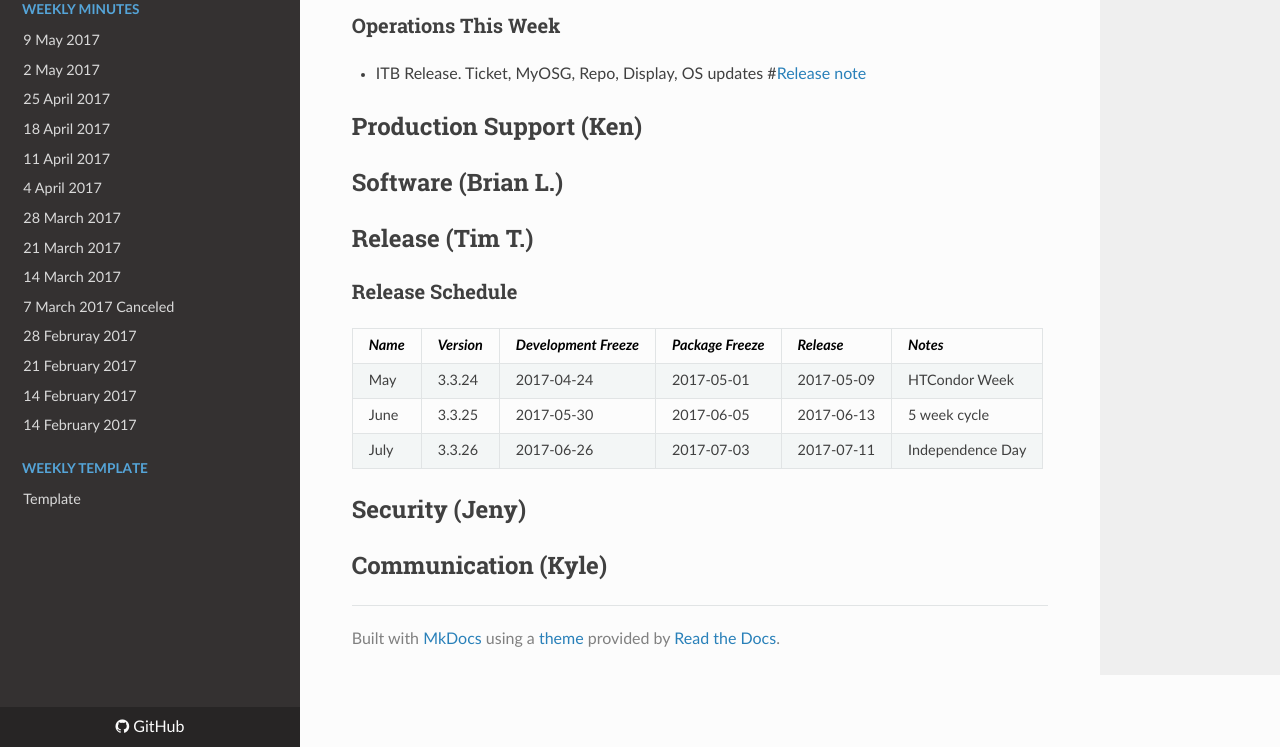
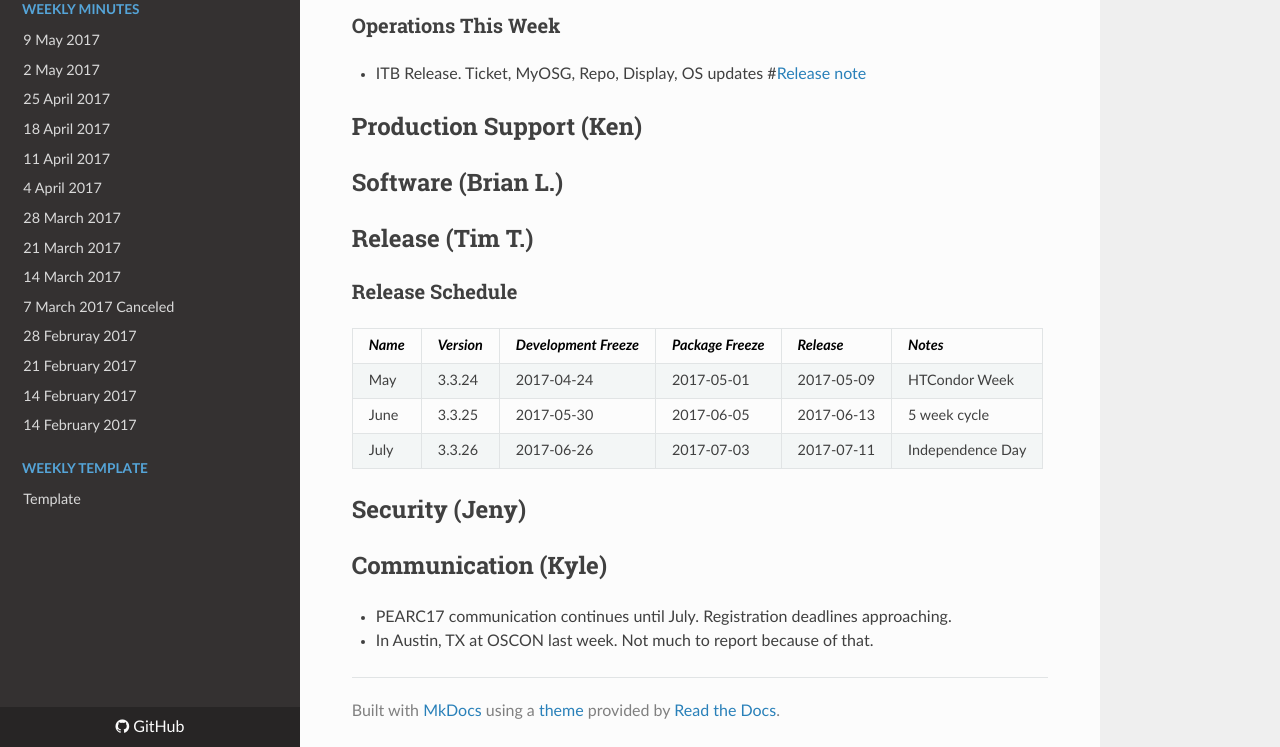
Before and after one commit to zsshah/production, an MkDocs documentation site: the page built from docs/WeeklyMinutes/16May2017.md, in a window 1280 px wide and 900 px high, scrolled down 1646 px, cut to the strip 153-900 px from the top of the window. Built offline with MkDocs 1.6.1, drawn with Linux system fonts in a browser that asks for light colours; nearby versions of some CDN libraries; old or Windows-style settings are respelled for this version of MkDocs.

Commit message:
Update 16May2017.md

```diff
--- a/docs/WeeklyMinutes/16May2017.md
+++ b/docs/WeeklyMinutes/16May2017.md
@@ -49,3 +49,5 @@
 ## Security (Jeny)
 
 ## Communication (Kyle)
+   * PEARC17 communication continues until July. Registration deadlines approaching.
+   * In Austin, TX at OSCON last week. Not much to report because of that.
```
